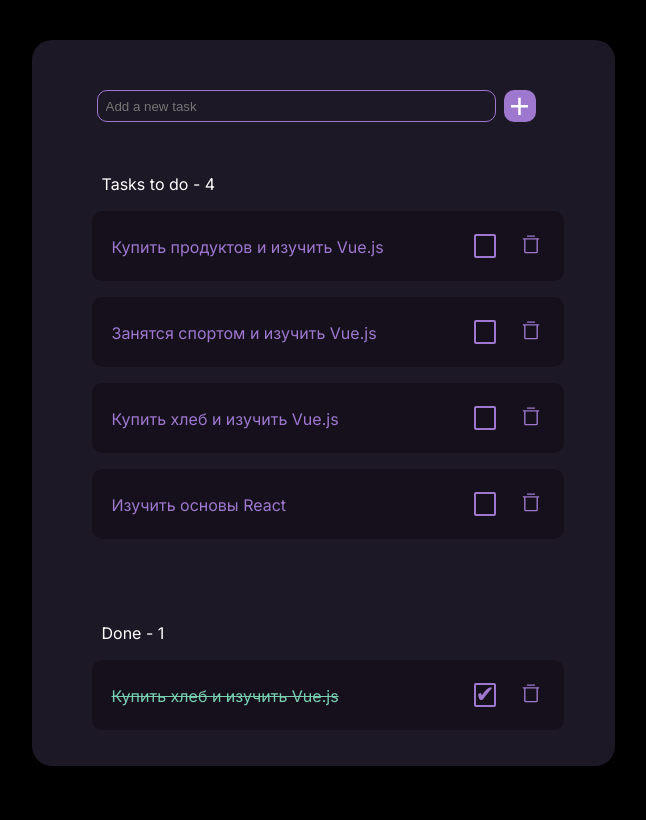
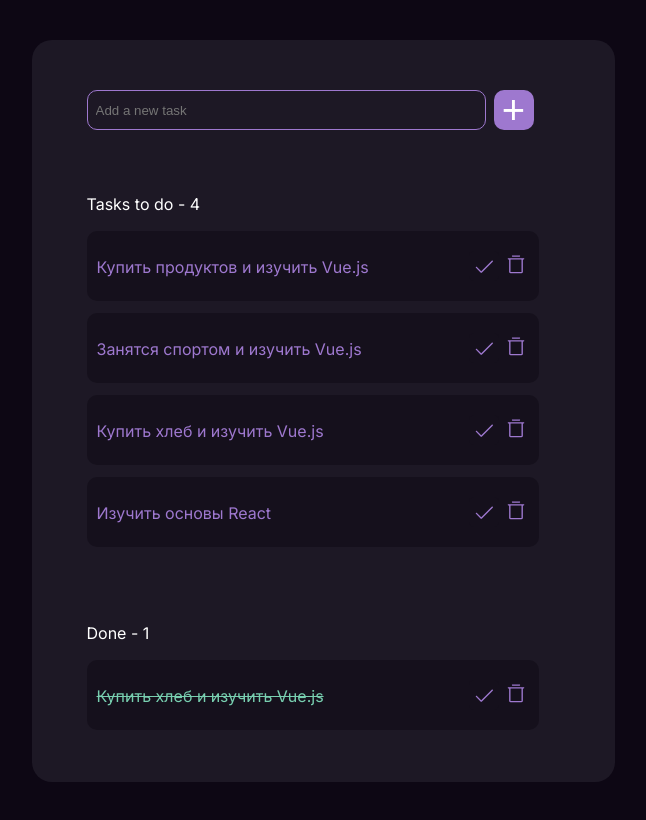
Before and after one commit to Arslan-do/my-to-do-vue, a Vue app: page / in a window 1280 px wide. Shown: the top 820 px of the page, without its empty margins (317-963 px from the left). Built offline with nearby package versions, Linux system fonts and the light colour scheme; a web font is replaced by a local one.

Commit message:
fix button_margin

```diff
--- a/index.html
+++ b/index.html
@@ -10,7 +10,6 @@
     <title>To Do </title>
   </head>
   <body>
-
     <div id="app"></div>
     <script type="module" src="/src/main.js"></script>
   </body>
--- a/src/App.vue
+++ b/src/App.vue
@@ -32,6 +32,7 @@ const deleteTask = (id) => {
 
 <template>
   <div class="todo-app">
+    <div class="container">
     <div class="add-task">
       <input
         v-model="newTaskText"
@@ -44,10 +45,8 @@ const deleteTask = (id) => {
       <h3>Tasks to do - {{ todoTasks.length }}</h3>
       <div v-for="task in todoTasks" :key="task.id" class="task-item">
         <span :class="{ completed: task.completed }"> {{ task.text }} </span>
-        <label >
-          <input type="checkbox" v-model="task.completed" />
-          <span></span>
-        </label>
+        <img src="/src\image\Group 1.svg" alt="done" @click="task.completed = !task.completed"
+  style="cursor: pointer">
         <button @click="deleteTask(task.id)" class="delete-btn">
           <img src="/src\image\TrashSimple.svg" alt="Удалить" />
         </button>
@@ -60,12 +59,10 @@ const deleteTask = (id) => {
       </h3>
       <div v-for="task in doneTasks" :key="task.id" class="task-item">
         <span class="completed-done">{{ task.text }}</span>
-        <label >
-          <input type="checkbox" v-model="task.completed" />
-          <span></span>
-        </label>
+        <img src="/src\image\Group 1.svg" alt="done" @click="task.completed = !task.completed"
+  style="cursor: pointer">
         <button @click="deleteTask(task.id)" class="delete-btn">
-          <img src="/src\image\TrashSimple.svg" alt="нет картины" />
+          <img src="/src\image\TrashSimple.svg"  alt="нет картины" />
         </button>
       </div>
 
@@ -74,11 +71,12 @@ const deleteTask = (id) => {
       </div>
     </div>
   </div>
+  </div>
 </template>
 
 <style scoped>
 :global(body) {
-  background-color: #000000;
+  background-color: #0D0714;
   margin: 0;
   min-height: 100vh;
 }
@@ -91,27 +89,33 @@ const deleteTask = (id) => {
   font-family: 'Inter', sans-serif;
   color: #ffff;
 }
+.container{
+width: 432px;
+height: 100%;
+margin: 0px 55px;
+}
 
 .add-task {
-padding: 50px 65px 30px;
+padding: 50px 0px 30px;
 width: 454px;
-height: 32px;
+height: 40px;
 border-radius: 10px;
 border-width: 1px;
   display: flex;
   gap: 8px;
   flex-flow: row;
-  margin-bottom: 24px;
 }
 
 .add-btn {
-  width: 32px;
-  height: 32px;
+  width: 40px;
+  height: 40px;
   background-color: #9e78cf;
-  color: #ffff;
+  color: #FFFFFF;
   border: none;
   border-radius: 10px;
-  font-size: 35px;
+  font-size: 40px;
+  font-weight: 100;
+  line-height: 1;
   display: flex;
   align-items: center;
   justify-content: center;
@@ -133,9 +137,8 @@ border-width: 1px;
   background: #15101c;
   display: flex;
   align-items: center;
-  gap: 8px;
-  padding: 0px 20px;
-  margin: 16px 60px;
+  padding: 0px 10px;
+  margin-bottom: 12px;
   border-radius: 10px;
 }
 
@@ -169,8 +172,7 @@ border-width: 1px;
 }
 
 h3 {
-  margin:10px;
-padding-left: 60px;
+  padding: 20px 0px 0px 0px;
   width: 115px;
   height: 19px;
   font-family: 'Inter', sans-serif;
@@ -180,40 +182,14 @@ padding-left: 60px;
 }
 .done-h3{
   font-family: 'Inter', sans-serif;
-  margin: 10px 60px;
-  padding: 50px 10px 0px 10px;
-}
-
-label input {
-  display: none;
-}
-
-label span {
-  margin: 10px;
-  width: 20px;
-  height: 20px;
-  cursor: pointer;
-  border: 2px solid #9e78cf;
-  position: relative;
-  border-radius: 2px;
-  padding: 0 8px 0 10px;
-}
-
-[type=checkbox]:checked + span:before{
-  color: #9e78cf;
-  content: '\2714';
-  position: absolute;
-  top: -5px;
-  left: 0;
-  font-size: 23px;
+  padding: 40px 0px 0px 0px;
 }
 
 .done-section {
-  padding: 10px 20px 20px 0px;
+  padding: 10px 20px 40px 0px;
 }
 
 .empty-state{
-  margin: 5px 10px 5px 10px;
-  padding: 0px 10px 10px 50px;
+  padding: 0px 10px 10px 0px;
 }
 </style>
```
Also changed, not shown: src/image/Group 1.svg (added).
